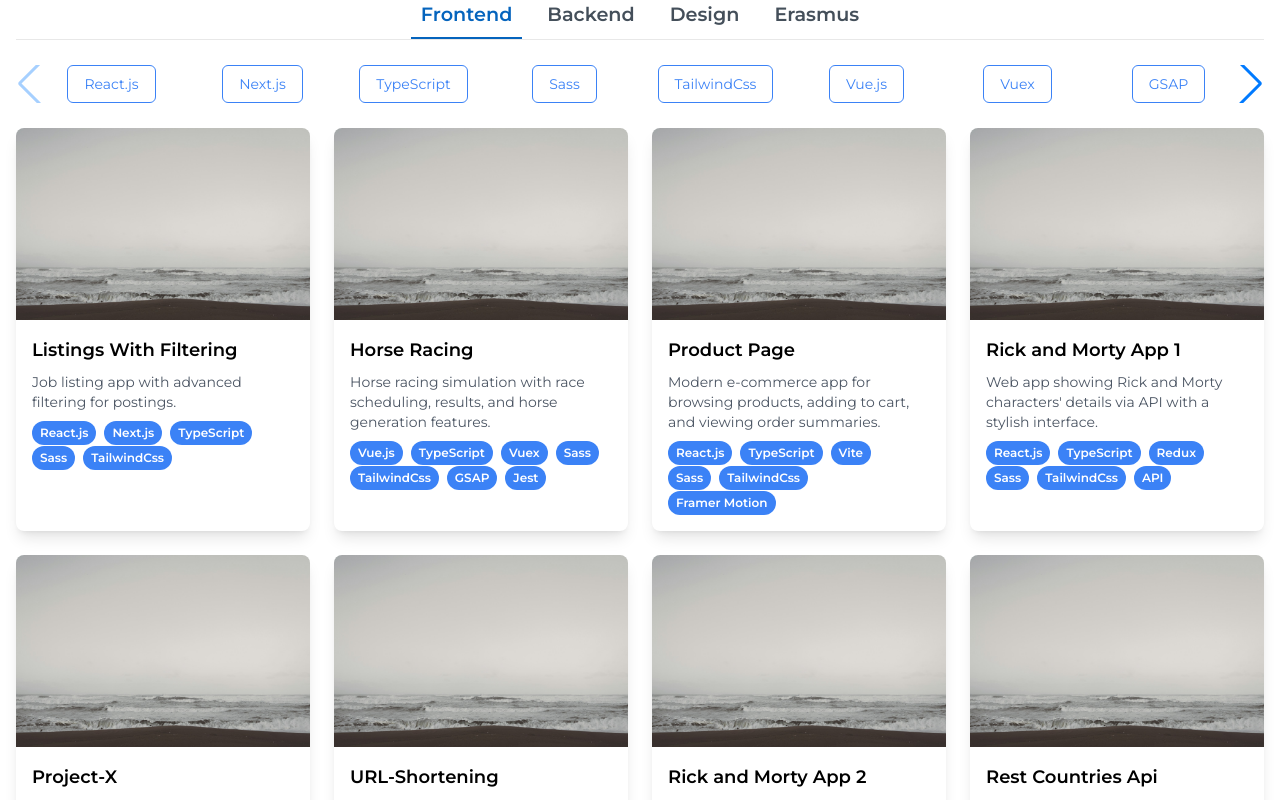
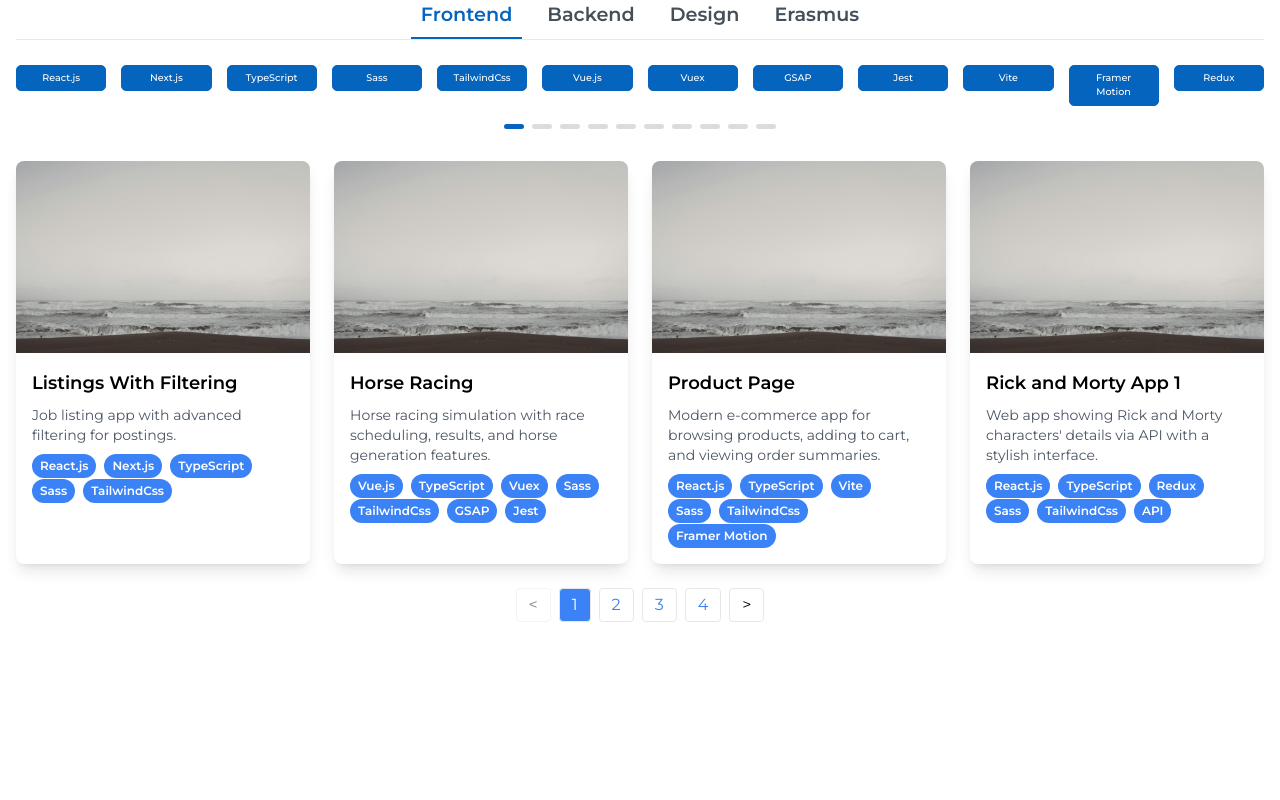
Before and after one commit to mehmetbacik/mehmetbacik.com, a Next.js app: page / in a window 1280 px wide. Shown: the part 5480-6280 px from the top of the page. Built offline with nearby package versions, Linux system fonts and the light colour scheme.

Commit message:
Update
Updated for Project component.

```diff
--- a/src/app/project/Project.tsx
+++ b/src/app/project/Project.tsx
@@ -5,9 +5,9 @@ import Image from "next/image";
 import styles from "./styles/Project.module.scss";
 import { projectsData } from "@/data/projectData";
 import { Swiper, SwiperSlide } from "swiper/react";
-import { Navigation } from "swiper/modules";
+import { Pagination } from "swiper/modules";
 import "swiper/css";
-import "swiper/css/navigation";
+import "swiper/css/pagination";
 import "@/styles/swiper.scss";
 
 interface ProjectProps {
@@ -18,7 +18,7 @@ const Project: React.FC<ProjectProps> = ({ id }) => {
   const [activeTab, setActiveTab] = useState<string>("frontend");
   const [selectedTags, setSelectedTags] = useState<string[]>([]);
   const [currentPage, setCurrentPage] = useState<number>(1);
-  const itemsPerPage = 8;
+  const itemsPerPage = 4;
 
   const tabs = Object.keys(projectsData);
   const allTags = Array.from(
@@ -78,7 +78,7 @@ const Project: React.FC<ProjectProps> = ({ id }) => {
           <div className={styles.project_tags}>
             <Swiper
               slidesPerView={1}
-              spaceBetween={10}
+              spaceBetween={15}
               pagination={{
                 clickable: true,
               }}
@@ -93,21 +93,20 @@ const Project: React.FC<ProjectProps> = ({ id }) => {
                   slidesPerView: 5,
                 },
                 "@1.50": {
-                  slidesPerView: 8,
+                  slidesPerView: 12,
                 },
               }}
               freeMode={true}
-              navigation={true}
-              modules={[Navigation]}
+              modules={[Pagination]}
               className="tagSwiper"
             >
               {allTags.map((tag) => (
                 <SwiperSlide key={tag}>
                   <button
-                    className={`px-4 py-2 border rounded-md text-sm ${
+                    className={`${styles.project_tags_button} ${
                       selectedTags.includes(tag)
-                        ? "bg-blue-500 text-white"
-                        : "bg-white text-blue-500 border-blue-500"
+                        ? styles.active
+                        : styles.inactive
                     }`}
                     onClick={() => handleTagFilter(tag)}
                   >
--- a/src/app/project/styles/Project.module.scss
+++ b/src/app/project/styles/Project.module.scss
@@ -62,6 +62,25 @@
         }
         .project_tags {
             margin: 25px 0px;
+            .project_tags_button {
+                padding: 5px 10px;
+                border: solid 1px $bright-blue;
+                background-color: $bright-blue;
+                color: $white;
+                border-radius: 5px;
+                font-size: 0.6rem;
+                font-weight: 500;
+                width: 100%;
+                transition-duration: 300ms;
+                &.active {
+                    color: $bright-blue;
+                    background-color: $white;
+                }
+                &:hover {
+                    color: $bright-blue;
+                    background-color: $white;
+                }
+            }
         }
     }
 }
--- a/src/styles/swiper.scss
+++ b/src/styles/swiper.scss
@@ -1,17 +1,26 @@
+@import "variables";
+
+#project {
     .tagSwiper {
-    padding: 0px 25px;
         .swiper-wrapper {
+            padding-bottom: 30px;
             .swiper-slide {
                 display: flex;
                 align-items: center;
                 justify-content: center;
             }
         }
-    .swiper-button-next {
-        right: 0px;
+        .swiper-pagination  {
+            bottom: 0;
+            .swiper-pagination-bullet {
+                width: 20px;
+                height: 5px;
+                border-radius: 5px;
+                background: $slate-blue;
             }
-
-      .swiper-button-prev {
-        left: 0px;
+            .swiper-pagination-bullet-active {
+                background: $bright-blue;
             }
         }
+    }
+}
```
Lines whose indentation alone changed are shown as unchanged.
